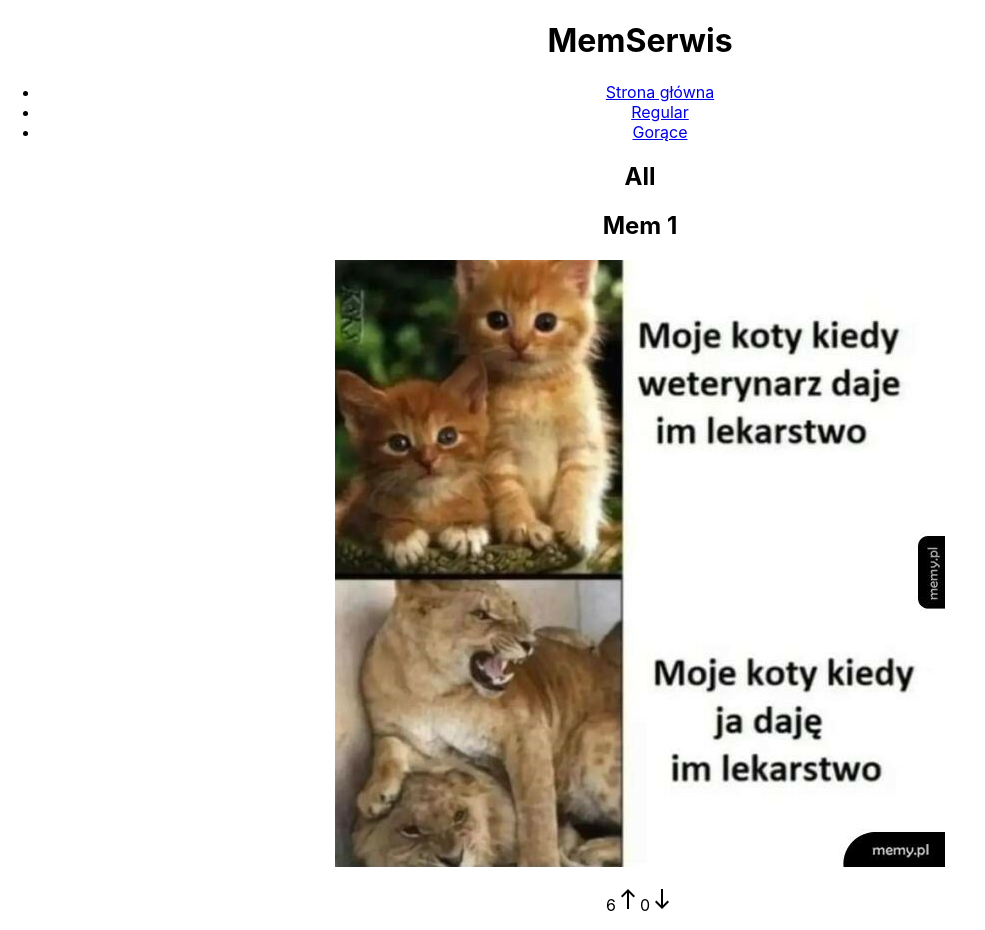
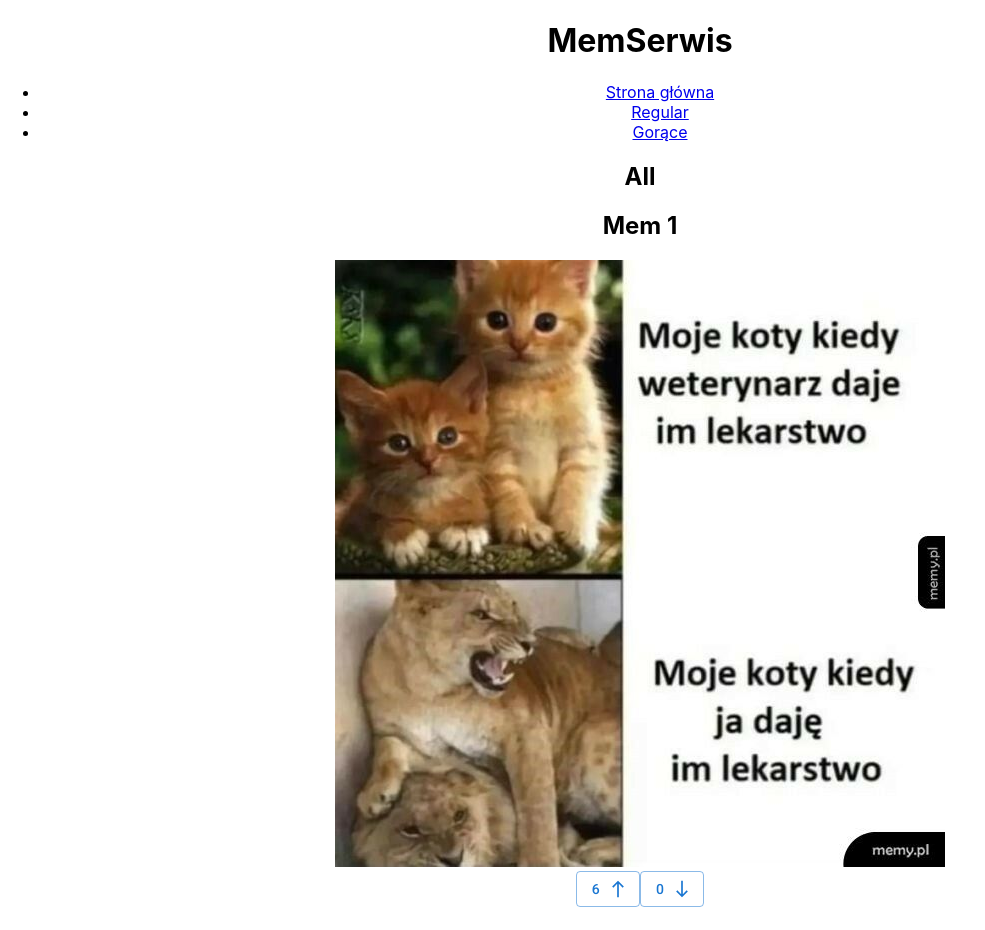
Before and after one commit to TomaszSwist/MemSerwis, a React (Create React App) app: page / in a window 1280 px wide. Shown: the top 930 px of the page, without its empty margins (0-985 px from the left). Built offline with nearby package versions, Linux system fonts and the light colour scheme.

Commit message:
voting buttons added + voting local logic added

```diff
--- a/src/componenents/Mem.js
+++ b/src/componenents/Mem.js
@@ -1,9 +1,10 @@
-import SouthIcon from '@mui/icons-material/South';
-import NorthIcon from '@mui/icons-material/North';
+import SouthIcon from '@mui/icons-material/South'
+import NorthIcon from '@mui/icons-material/North'
+import Button from '@mui/material/Button'
+import { useState } from 'react'
 
 export function Mem(props) {
-
-    const mems = props.mems
+	const [mems, setMems] = useState(props.mems)
 
 	return (
 		<section>
@@ -11,8 +12,24 @@ export function Mem(props) {
 				<div key={mem.id}>
 					<h2>{mem.title}</h2>
 					<img src={`assets/mems/${mem.img}`} alt={mem.title} />
-                    <p><span>{mem.upvotes}</span><NorthIcon />
-                    <span>{mem.downvotes}</span><SouthIcon /></p>
+					<div>
+						<Button
+							onClick={() => {
+                                const newValue = mems[mem.id].upvotes + 1
+								setMems(mems.map(obj => (obj.id === mem.id ? { ...obj, upvotes: newValue } : obj)))
+							}}
+							variant='outlined'
+							endIcon={<NorthIcon />}>
+							{mem.upvotes}
+						</Button>
+						<Button onClick={() => {
+                                const newValue = mems[mem.id].downvotes + 1
+								setMems(mems.map(obj => (obj.id === mem.id ? { ...obj, downvotes: newValue } : obj)))
+							}}
+                            variant='outlined' endIcon={<SouthIcon />}>
+							{mem.downvotes}
+						</Button>
+					</div>
 				</div>
 			))}
 		</section>
```
